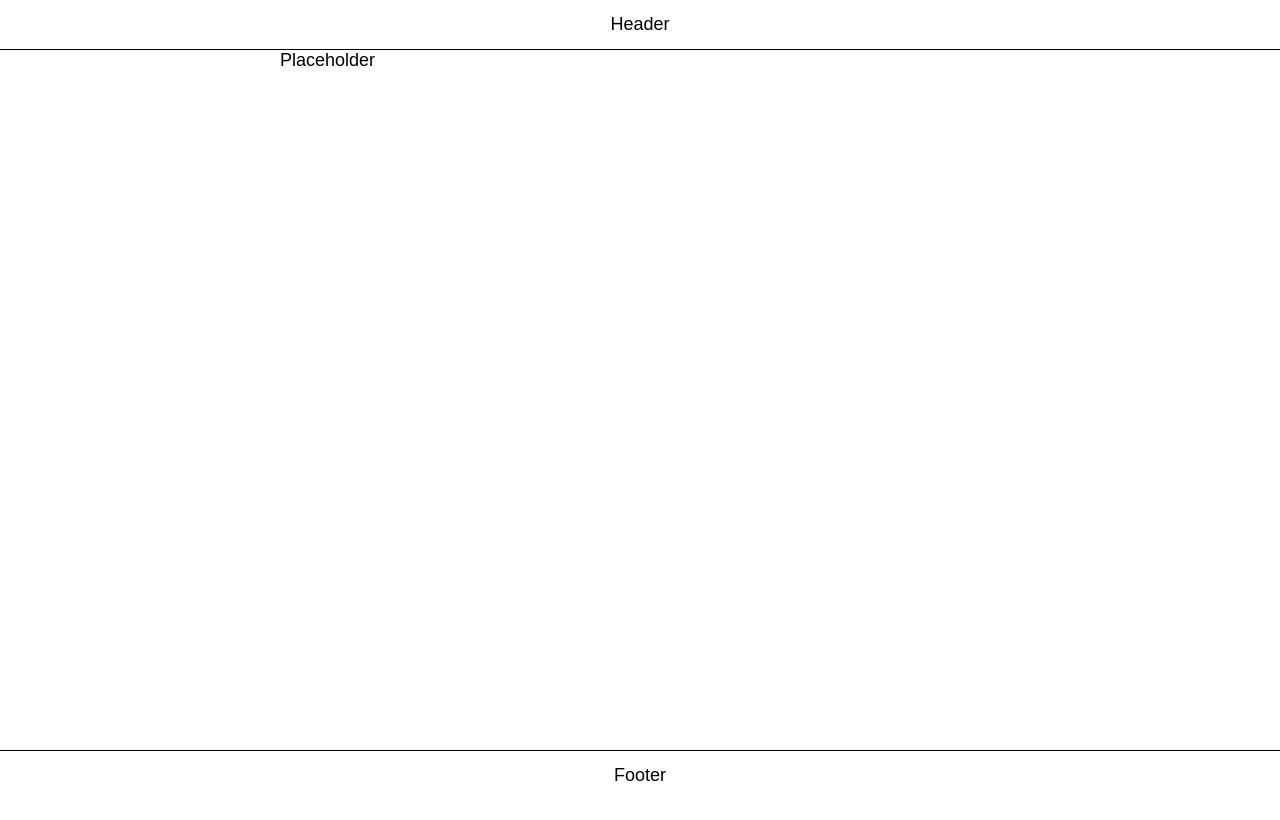
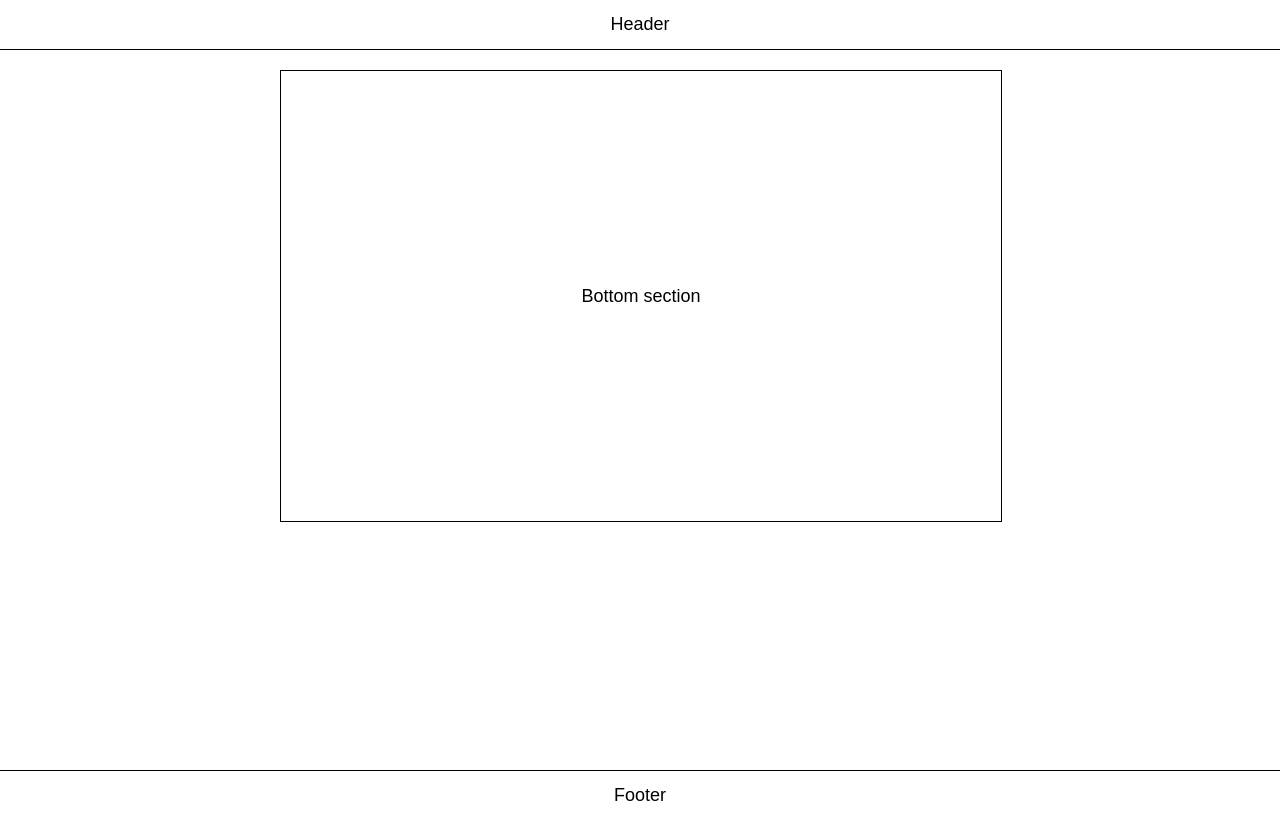
Before and after one commit to ooloo-io/github-flow-mmcerlain, a website: page src/index.html in a window 1280 px wide. Drawn offline with nearby package versions, Linux system fonts and the light colour scheme.

Commit message:
Add bottom section

```diff
--- a/src/index.html
+++ b/src/index.html
@@ -16,7 +16,11 @@
   <header class="header">
     Header
   </header>
-  <main class="content">Placeholder</main>
+  <main class="content">
+    <section class="section">
+      Bottom section
+    </section>
+  </main>
   <footer class="footer">
     Footer
   </footer>
--- a/src/styles.css
+++ b/src/styles.css
@@ -25,3 +25,13 @@ body {
   max-width: 100%;
   margin: auto;
 }
+
+.section {
+  height: 450px;
+  width: 100%;
+  margin-top: 20px;
+  display: flex;
+  justify-content: center;
+  align-items: center;
+  border: 1px solid black;
+}
```
